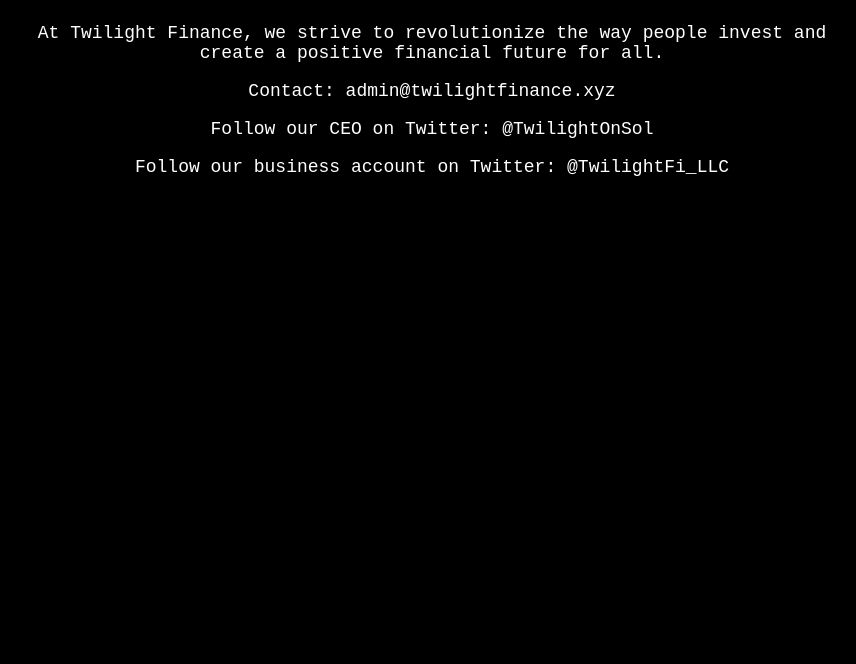
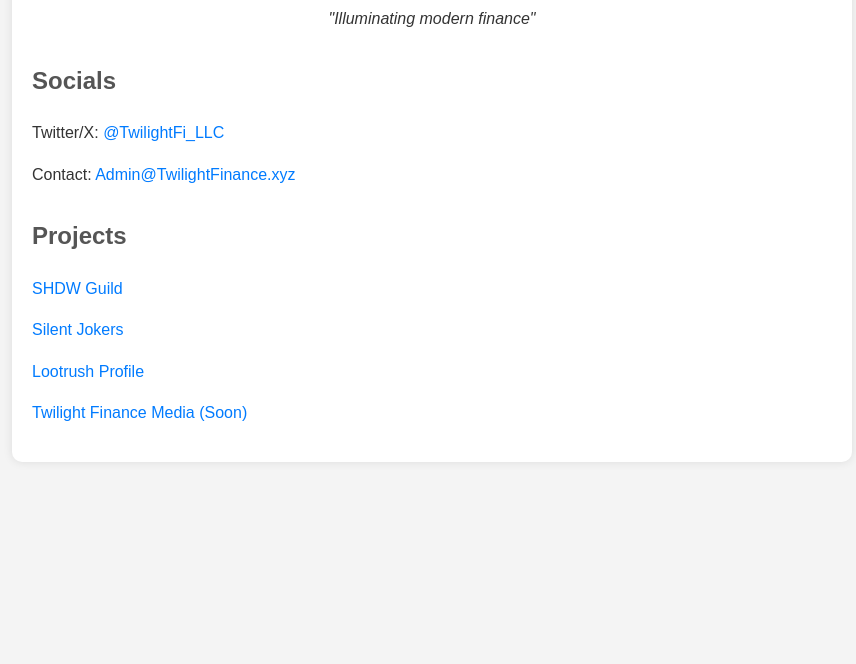
Before and after one commit to TwilightOnSol/twilightfi, a website: page index.html in a window 1280 px wide. Shown: the part 136-800 px from the top of the page, without its empty margins (208-1064 px from the left). Drawn offline with Linux system fonts and the light colour scheme.

Commit message:
Update index.html

```diff
--- a/index.html
+++ b/index.html
@@ -6,91 +6,65 @@
     <title>Twilight Finance</title>
     <style>
         body {
-            font-family: 'Courier New', Courier, monospace;
-            background-color: #000;
-            color: #fff;
-            margin: 0;
-            padding: 0;
-            box-sizing: border-box;
+            font-family: Arial, sans-serif;
+            background-color: #f4f4f4;
+            color: #333;
+            padding: 20px;
+            line-height: 1.6;
         }
         .container {
             max-width: 800px;
-            margin: 0 auto;
+            margin: auto;
+            background: #fff;
             padding: 20px;
+            border-radius: 10px;
+            box-shadow: 0 0 10px rgba(0, 0, 0, 0.1);
+        }
+        h1 {
+            color: #333;
             text-align: center;
         }
-        h1 {
-            font-size: 36px;
-        }
-        p {
-            font-size: 18px;
+        h2 {
+            color: #555;
+            margin-top: 30px;
         }
         a {
-            color: #fff;
+            color: #007bff;
             text-decoration: none;
         }
         a:hover {
             text-decoration: underline;
         }
-        .typewriter {
-            display: inline-block;
-            width: 100%;
+        .quote {
+            font-style: italic;
             text-align: center;
-            font-size: 1.2em; /* Adjust font size as needed */
-            margin: 5px 0; /* Reduce spacing top and bottom */
-            word-wrap: break-word; /* Allows the text to wrap to a new line */
+            margin: 20px 0;
+        }
+        .project-list {
+            margin-top: 20px;
+        }
+        .project-list a {
+            display: block;
+            margin-bottom: 10px;
         }
     </style>
 </head>
 <body>
     <div class="container">
-        <h1>Welcome to Twilight Finance</h1>
-        <p class="typewriter" id="typewriter"></p>
-        <p>At Twilight Finance, we strive to revolutionize the way people invest and create a positive financial future for all.</p>
-        <p>Contact: <a href="mailto:admin@twilightfinance.xyz">admin@twilightfinance.xyz</a></p>
-        <p>Follow our CEO on <a href="https://twitter.com/TwilightOnSol" target="_blank">Twitter</a>: @TwilightOnSol</p>
-        <p>Follow our business account on <a href="https://twitter.com/TwilightFi_LLC" target="_blank">Twitter</a>: @TwilightFi_LLC</p>
+        <h1>Twilight Finance</h1>
+        <p class="quote">"Illuminating modern finance"</p>
+
+        <h2>Socials</h2>
+        <p>Twitter/X: <a href="https://twitter.com/TwilightFi_LLC" target="_blank">@TwilightFi_LLC</a></p>
+        <p>Contact: <a href="mailto:Admin@TwilightFinance.xyz">Admin@TwilightFinance.xyz</a></p>
+
+        <h2>Projects</h2>
+        <div class="project-list">
+            <p><a href="https://www.roblox.com/groups/34706101/Shadow-Guild-SHDW#!/about" target="_blank">SHDW Guild</a></p>
+            <p><a href="https://www.roblox.com/groups/14725222/Silent-Jokers-SJ#!/about" target="_blank">Silent Jokers</a></p>
+            <p><a href="https://www.lootrush.com/profile/37f51290-63c4-4f51-aadf-aed0d7a00c6d" target="_blank">Lootrush Profile</a></p>
+            <p><a href="#" target="_blank">Twilight Finance Media (Soon)</a></p>
+        </div>
     </div>
-
-    <script>
-        const typewriter = document.getElementById('typewriter');
-        const phrases = [
-            "Holding Assets and Innovating Modern Finance",
-            "Creating a fair financial world step by step",
-            "Made for innovators by innovators"
-        ];
-        let currentPhrase = 0;
-
-        function typeWriter() {
-            let txt = phrases[currentPhrase];
-            let charIndex = 0;
-            let typingSpeed = 100; // Adjust typing speed here (milliseconds)
-
-            function type() {
-                if (charIndex < txt.length) {
-                    typewriter.textContent += txt.charAt(charIndex);
-                    charIndex++;
-                    setTimeout(type, typingSpeed);
-                } else {
-                    setTimeout(erase, 2000);
-                }
-            }
-
-            function erase() {
-                if (charIndex >= 0) {
-                    typewriter.textContent = txt.substring(0, charIndex);
-                    charIndex--;
-                    setTimeout(erase, 50);
-                } else {
-                    currentPhrase = (currentPhrase + 1) % phrases.length;
-                    setTimeout(typeWriter, 1000);
-                }
-            }
-
-            type();
-        }
-
-        typeWriter();
-    </script>
 </body>
 </html>
```
